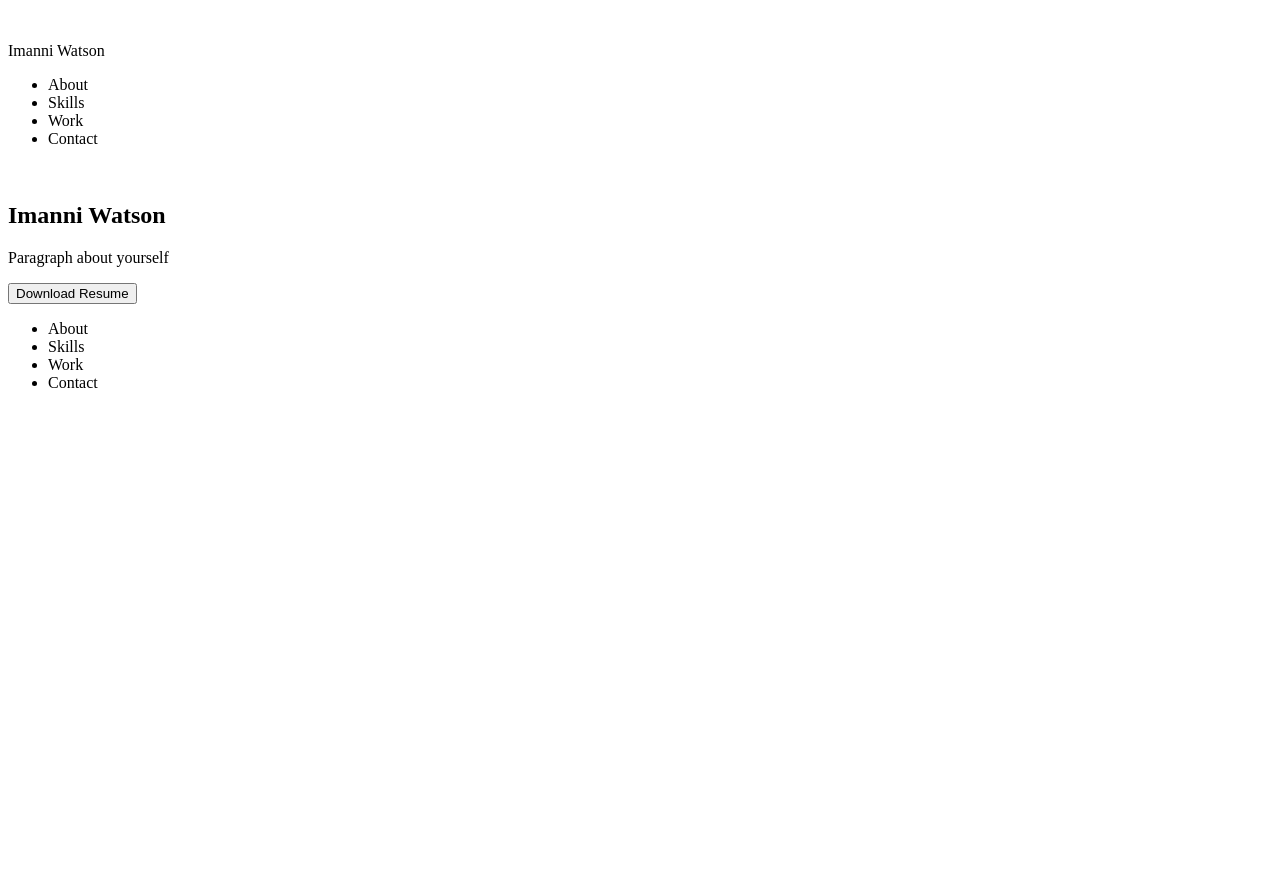
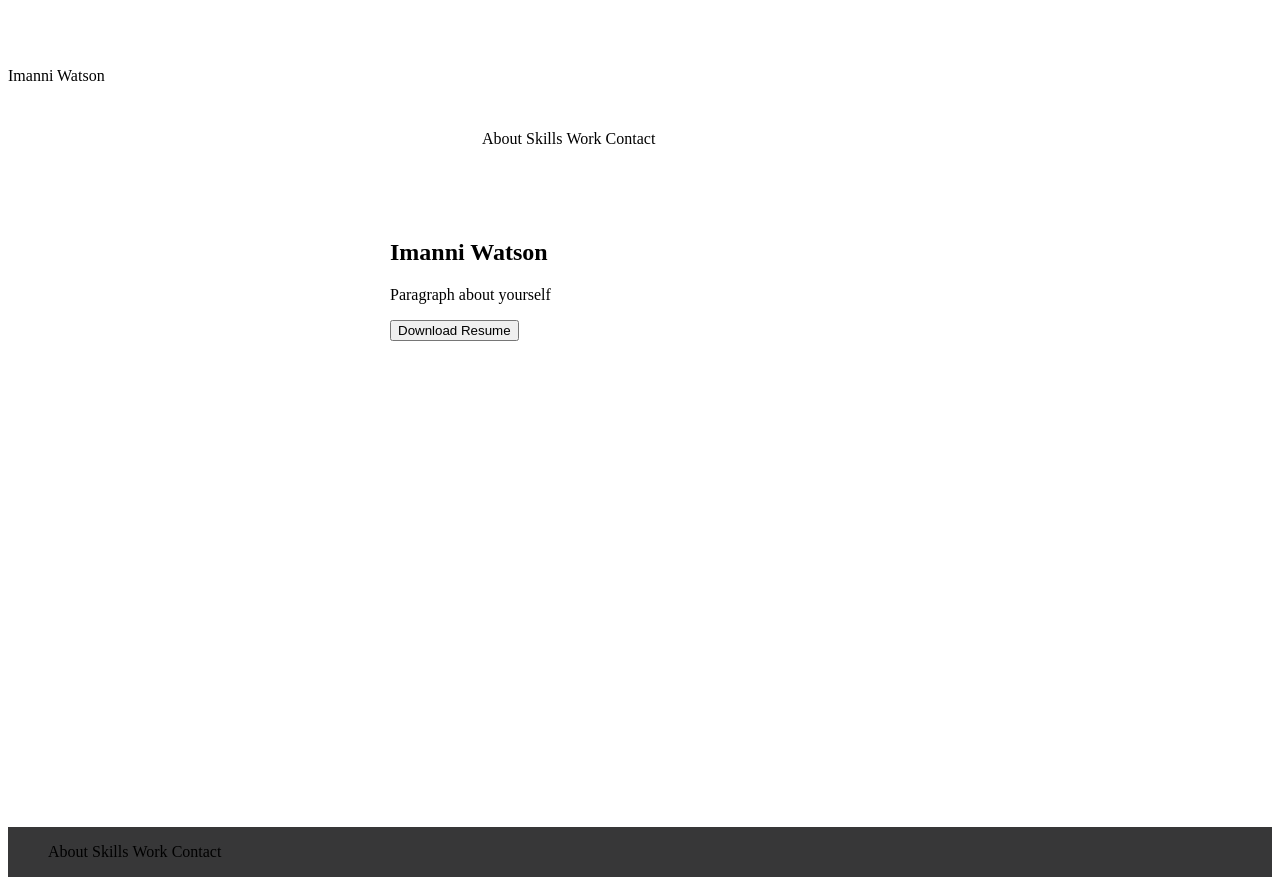
Before and after one commit to Imanni012/UI_UX_HW_17, a plain HTML site: page index.html in a window 1280 px wide. Before the commit the page ends 800 px from the top, so only its background shows below. Drawn offline with Linux system fonts and the light colour scheme.

Commit message:
linked the css sheet

```diff
--- a/index.html
+++ b/index.html
@@ -4,7 +4,7 @@
     <meta charset="UTF-8">
     <meta http-equiv="X-UA-Compatible" content="IE=edge">
     <meta name="viewport" content="width=device-width, initial-scale=1.0">
-    <link rel="style.css">
+    <link rel="stylesheet" href="css/style.css">
     <title>Document</title>
 </head>
 <body>
```
